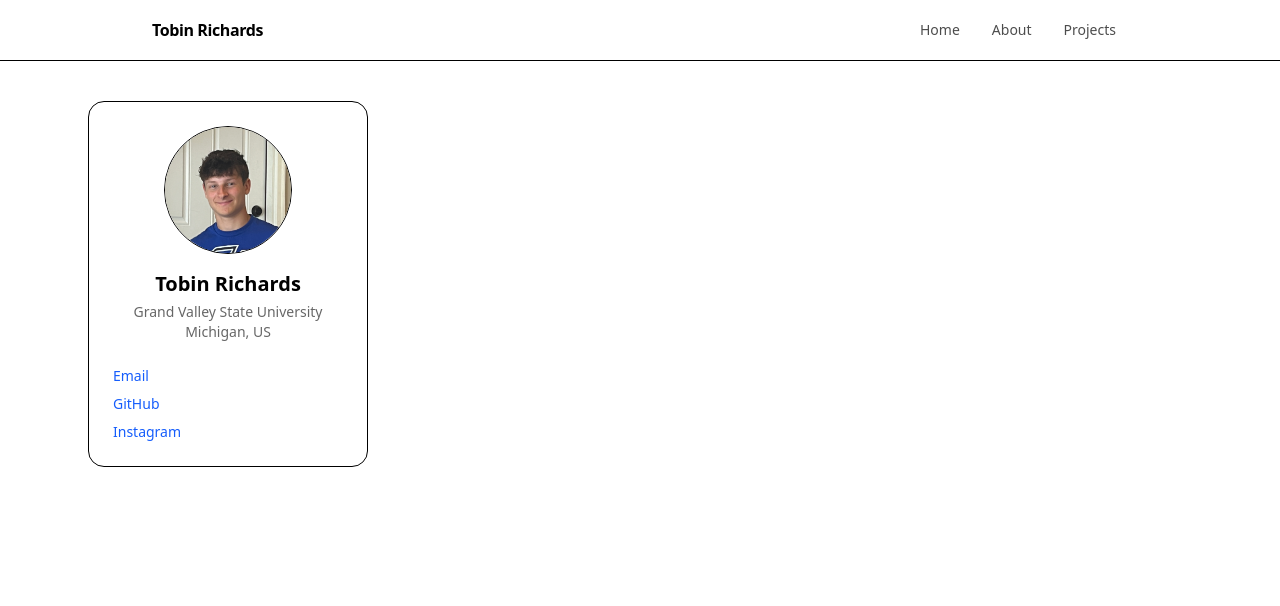
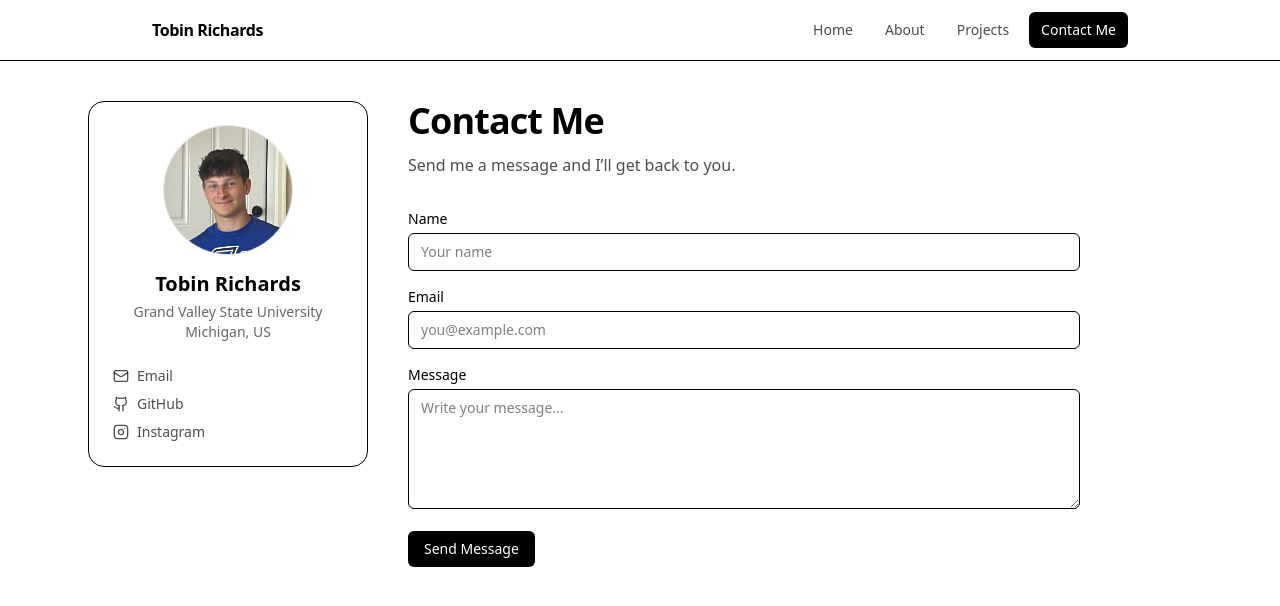
Before and after one commit to richarto1183/personal-website, a React (Vite) app: page /contact in a window 1280 px wide. Shown: the top 606 px of the page. Built offline with nearby package versions, Linux system fonts and the light colour scheme; no server answers.

Commit message:
Add contact form (Firestore test mode)

```diff
--- a/package.json
+++ b/package.json
@@ -10,6 +10,8 @@
     "preview": "vite preview"
   },
   "dependencies": {
+    "firebase": "^12.7.0",
+    "lucide-react": "^0.562.0",
     "react": "^19.2.0",
     "react-dom": "^19.2.0",
     "react-router-dom": "^7.11.0"
--- a/src/App.jsx
+++ b/src/App.jsx
@@ -3,6 +3,7 @@ import Layout from "./components/Layout";
 import Home from "./pages/Home";
 import About from "./pages/About";
 import Projects from "./pages/Projects";
+import Contact from "./pages/Contact";
 
 export default function App() {
   return (
@@ -12,6 +13,7 @@ export default function App() {
           <Route path="/" element={<Home />} />
           <Route path="/about" element={<About />} />
           <Route path="/projects" element={<Projects />} />
+	  <Route path="/contact" element={<Contact />} />
         </Routes>
       </Layout>
     </BrowserRouter>
--- a/src/components/Layout.jsx
+++ b/src/components/Layout.jsx
@@ -1,3 +1,4 @@
+import { Mail, Github, Instagram } from "lucide-react";
 import Navbar from "./Navbar";
 
 export default function Layout({ children }) {
@@ -15,7 +16,7 @@ export default function Layout({ children }) {
               <img
                 src="/profile.jpeg"
                 alt="Tobin Richards"
-                className="h-32 w-32 rounded-full object-cover border mx-auto"
+                className="h-32 w-32 rounded-full object-cover ring-1 ring-black/10 mx-auto transition hover:scale-105"
               />
 
               <div className="mt-4 text-center">
@@ -30,25 +31,28 @@ export default function Layout({ children }) {
               <div className="mt-6 space-y-2 text-sm">
                 <a
                   href="mailto:richarto@mail.gvsu.edu"
-                  className="block text-blue-600 hover:underline"
+                  className="flex items-center gap-2 text-black/70 hover:text-black hover:translate-x-0.5 transition"
                 >
-                  Email
+	          <Mail size={16} />
+                  <span>Email</span>
                 </a>
                 <a
                   href="https://github.com/richarto1183"
                   target="_blank"
                   rel="noreferrer"
-                  className="block text-blue-600 hover:underline"
+                  className="flex items-center gap-2 text-black/70 hover:text-black hover:translate-x-0.5 transition"
                 >
-                  GitHub
+	          <Github size={16} />
+                  <span>GitHub</span>
                 </a>
                 <a
                   href="https://www.instagram.com/toby_richards83/#"
                   target="_blank"
                   rel="noreferrer"
-                  className="block text-blue-600 hover:underline"
+                  className="flex items-center gap-2 text-black/70 hover:text-black hover:translate-x-0.5 transition"
                 >
-                  Instagram
+	          <Instagram size={16} />
+                  <span>Instagram</span>
                 </a>
               </div>
             </div>
--- a/src/components/Navbar.jsx
+++ b/src/components/Navbar.jsx
@@ -23,6 +23,9 @@ export default function Navbar() {
           <NavLink to="/projects" className={linkClass}>
             Projects
           </NavLink>
+	  <NavLink to="/contact" className={linkClass}>
+	    Contact Me
+	  </NavLink>
         </div>
       </nav>
     </header>
--- /dev/null
+++ b/src/lib/firebase.js
@@ -0,0 +1,15 @@
+import { initializeApp } from "firebase/app";
+import { getFirestore } from "firebase/firestore";
+
+const firebaseConfig = {
+  apiKey: import.meta.env.VITE_FIREBASE_API_KEY,
+  authDomain: import.meta.env.VITE_FIREBASE_AUTH_DOMAIN,
+  projectId: import.meta.env.VITE_FIREBASE_PROJECT_ID,
+  storageBucket: import.meta.env.VITE_FIREBASE_STORAGE_BUCKET,
+  messagingSenderId: import.meta.env.VITE_FIREBASE_MESSAGING_SENDER_ID,
+  appId: import.meta.env.VITE_FIREBASE_APP_ID,
+  measurementId: import.meta.env.VITE_FIREBASE_MEASUREMENT_ID,
+};
+
+export const app = initializeApp(firebaseConfig);
+export const db = getFirestore(app);
--- /dev/null
+++ b/src/pages/Contact.jsx
@@ -0,0 +1,109 @@
+import { useState } from "react";
+import { addDoc, collection, serverTimestamp } from "firebase/firestore";
+import { db } from "../lib/firebase";
+
+export default function Contact() {
+  const [name, setName] = useState("");
+  const [email, setEmail] = useState("");
+  const [message, setMessage] = useState("");
+
+  const [loading, setLoading] = useState(false);
+  const [status, setStatus] = useState({ type: "", text: "" });
+
+  async function handleSubmit(e) {
+    e.preventDefault();
+    setStatus({ type: "", text: "" });
+
+    // Basic validation (good enough for now)
+    if (!name.trim() || !email.trim() || !message.trim()) {
+      setStatus({ type: "error", text: "Please fill out all fields." });
+      return;
+    }
+    if (!email.includes("@")) {
+      setStatus({ type: "error", text: "Please enter a valid email." });
+      return;
+    }
+
+    try {
+      setLoading(true);
+
+      await addDoc(collection(db, "contactMessages"), {
+        name: name.trim(),
+        email: email.trim().toLowerCase(),
+        message: message.trim(),
+        createdAt: serverTimestamp(),
+      });
+
+      setStatus({ type: "success", text: "Message sent! Thanks for reaching out." });
+      setName("");
+      setEmail("");
+      setMessage("");
+    } catch (err) {
+      console.error(err);
+      setStatus({ type: "error", text: "Something went wrong. Please try again." });
+    } finally {
+      setLoading(false);
+    }
+  }
+
+  return (
+    <div className="max-w-2xl">
+      <h1 className="text-4xl font-bold tracking-tight">Contact Me</h1>
+      <p className="mt-3 text-black/70">
+        Send me a message and I’ll get back to you.
+      </p>
+
+      <form onSubmit={handleSubmit} className="mt-8 space-y-4">
+        <div>
+          <label className="block text-sm font-medium">Name</label>
+          <input
+            className="mt-1 w-full rounded-md border px-3 py-2 text-sm"
+            value={name}
+            onChange={(e) => setName(e.target.value)}
+            placeholder="Your name"
+            autoComplete="name"
+          />
+        </div>
+
+        <div>
+          <label className="block text-sm font-medium">Email</label>
+          <input
+            className="mt-1 w-full rounded-md border px-3 py-2 text-sm"
+            value={email}
+            onChange={(e) => setEmail(e.target.value)}
+            placeholder="you@example.com"
+            autoComplete="email"
+          />
+        </div>
+
+        <div>
+          <label className="block text-sm font-medium">Message</label>
+          <textarea
+            className="mt-1 w-full rounded-md border px-3 py-2 text-sm min-h-[120px]"
+            value={message}
+            onChange={(e) => setMessage(e.target.value)}
+            placeholder="Write your message..."
+          />
+        </div>
+
+        <button
+          type="submit"
+          disabled={loading}
+          className="rounded-md bg-black px-4 py-2 text-white text-sm font-medium disabled:opacity-60"
+        >
+          {loading ? "Sending..." : "Send Message"}
+        </button>
+
+        {status.text && (
+          <p
+            className={`text-sm ${
+              status.type === "success" ? "text-green-700" : "text-red-700"
+            }`}
+          >
+            {status.text}
+          </p>
+        )}
+      </form>
+    </div>
+  );
+}
```
Also changed, not shown: 1 other file (tests, documents, lock files or other folders).
